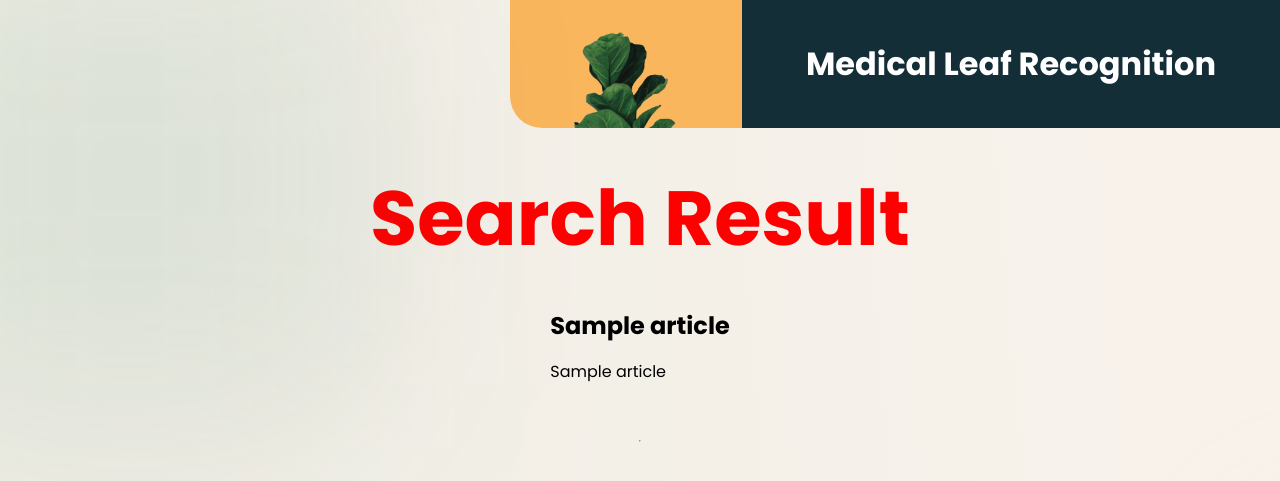
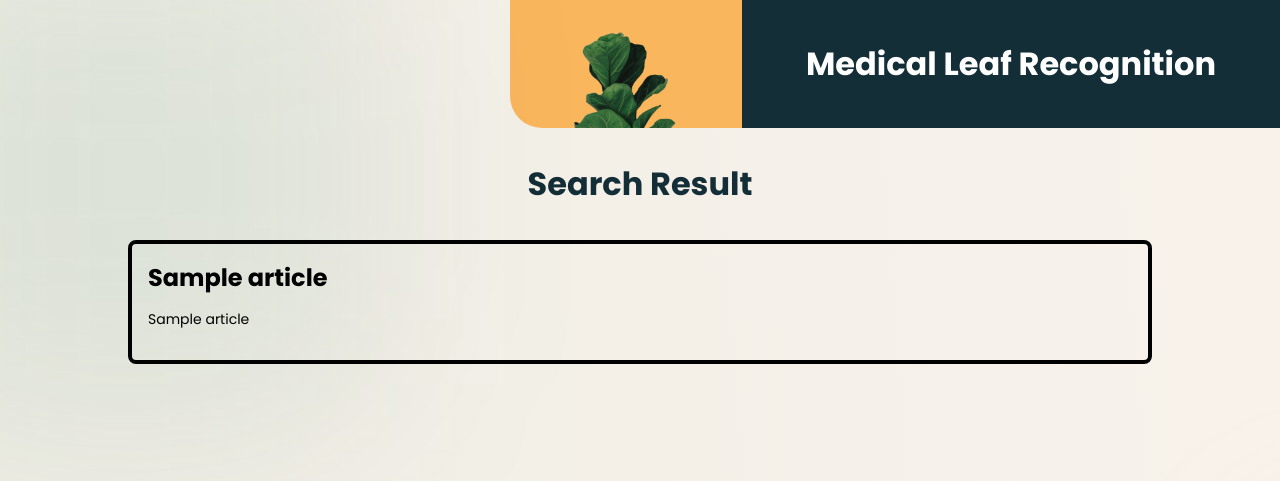
Before and after one commit to letronghoangminh/raspi-deploy, a Flask app: template templates/result.html in a window 1280 px wide. Shown: the top 481 px of the page. Run offline with Flask 2, Linux system fonts and the light colour scheme; the template is opened without the code that fills it: most values are stand-ins (such as "Sample title", 1, 10 or a date in 2020).

Commit message:
fix: fix result style

```diff
--- a/static/assets/global.css
+++ b/static/assets/global.css
@@ -321,7 +321,7 @@ input[type="button"] {
     border-radius: 0.5rem;
     padding: 0.5rem 1rem;
     border: 3px solid black;
-    transition: all ease 0.2s;
+    transition: all ease 0.25s;
     cursor: pointer;
 }
 button:hover,
@@ -329,7 +329,8 @@ input[type="submit"]:hover,
 input[type="button"]:hover {
     background: #f6f4ee;
     color: #318161;
-    box-shadow: 3px 3px 0px 0px #318161;
+    transform:translate(3px, -3px);
+    box-shadow: -3px 3px 0px 0px #318161;
 }
 
 .divider--horizontal-dashed {
--- a/static/assets/style.css
+++ b/static/assets/style.css
@@ -141,13 +141,25 @@
         transform: rotate(360deg);
     }
 }
-.article-center{
-    display: flex;
-    flex-direction: column;
-    justify-content: center;
-    padding: 0 126px ;
+.article {
+    position: relative;
+    z-index: 666;
+    width: 80vw;
+    border: 4px solid black;
+    border-radius: .5rem;
+    cursor: pointer;
+    transition: all ease .2s;
 }
-.Search-Result{
-    font-size: 2.4rem;
-    color: red;
+.article .content {
+    font-size: 14px;
+    white-space: pre-wrap;
 }
+.article:hover {
+    transform: translate(5px, -5px);
+    background-color: white;
+    box-shadow: -5px 5px 0rem #318161;
+}
+
+.search-result{
+    color: #142E38;
+}
--- a/templates/result.html
+++ b/templates/result.html
@@ -7,7 +7,7 @@
             href="https://fonts.googleapis.com/css2?family=Poppins:ital,wght@0,100;0,200;0,300;0,400;0,500;0,600;0,700;0,800;0,900;1,100;1,200;1,300;1,400;1,500;1,600;1,700;1,800;1,900&display=swap"
             rel="stylesheet"
         />
-        <link rel="stylesheet" href="/static/assets/global.css">
+        <link rel="stylesheet" href="/static/assets/global.css" />
         <link rel="stylesheet" href="/static/assets/style.css" />
     </head>
     <body class="flex flex-col items-center gap-8 w-screen h-min-screen">
@@ -20,25 +20,29 @@
         </div> -->
         <div class="__header__ flex ml-auto">
             <div class="rounded-bl-8 overflow-hidden px-16 pt-8">
-                <img src="/static/assets/image 6.png" alt="" class="object-cover">
+                <img
+                    src="/static/assets/image 6.png"
+                    alt=""
+                    class="object-cover"
+                />
             </div>
-            <div class="px-16 flex items-center">
-                Medical Leaf Recognition
+            <div class="px-16 flex items-center">Medical Leaf Recognition</div>
         </div>
+        <div class="search-result">
+            <h1>Search Result</h1>
         </div>
-        <div class="Search-Result"><h1>Search Result</h1></div>
+
+        <div class="article-list flex flex-col gap-8">
             {% block content %}
             {% for article in articles %}
-        <article class="article article-center" >
+            <article class="article p-4">
                 <header>
-            <div>
                     <h1>{{ article[1] }}</h1>
-            </div>
                 </header>
                 <p class="content">{{ article[2] }}</p>
             </article>
-            <hr>
             {% endfor %}
             {% endblock %}
+        </div>
     </body>
 </html>
```
Lines whose indentation alone changed are shown as unchanged.
